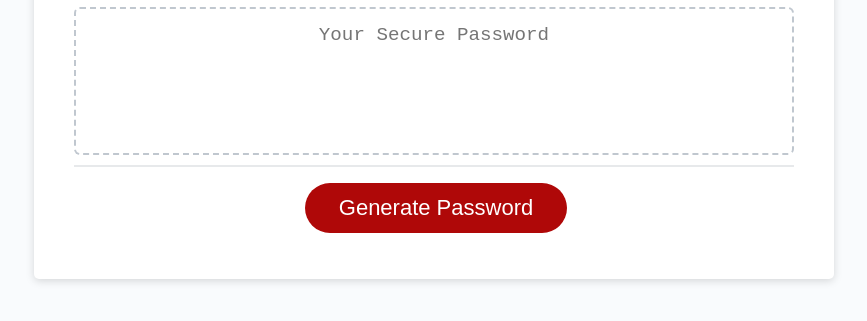
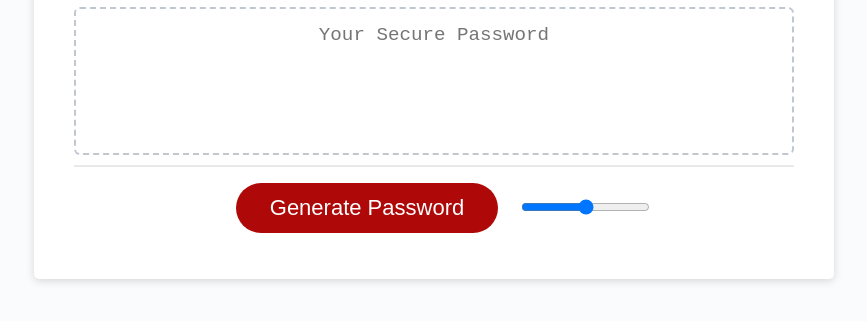
Before and after one commit to ReyRey795/rSerranoPasswordGenerator, a plain HTML site: page 02-Homework/Develop/index.html in a window 1280 px wide. Shown: the part 241-562 px from the top of the page, without its empty margins (206-1073 px from the left). Drawn offline with Linux system fonts and the light colour scheme.

Commit message:
Adding a slider to assign a length for the password.

```diff
--- a/02-Homework/Develop/index.html
+++ b/02-Homework/Develop/index.html
@@ -26,6 +26,7 @@
         </div>
         <div class="card-footer">
           <button id="generate" class="btn">Generate Password</button>
+          <input type="range" min="0" max="50" name="slider" id="slider">
         </div>
       </div>
     </div>
```
